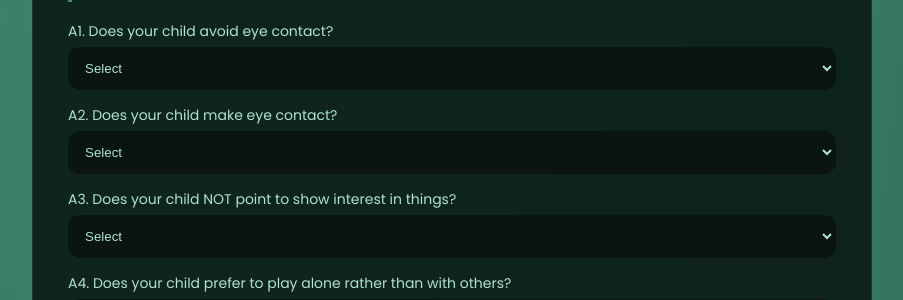
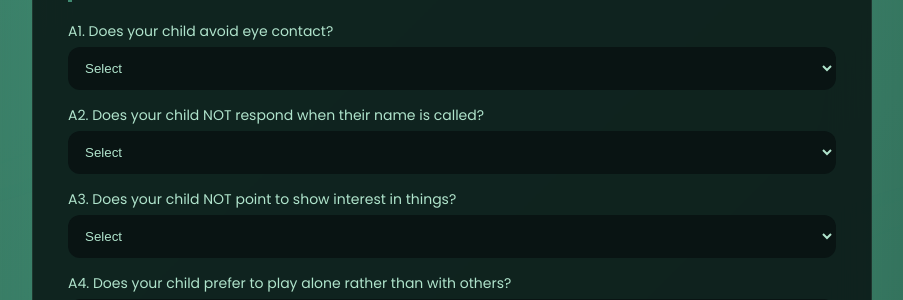
Before and after one commit to Gautamchalotra/Autism-Prediction, a Flask app: page / in a window 1280 px wide; the page is wider, and only the part inside the window is pictured. Shown: the part 206-506 px from the top of that part, without its empty margins (188-1091 px from the left). Run offline with Flask 3, Linux system fonts and the light colour scheme; parts of the project's set-up code (start-up, migrations or seed data) failed here and were passed over.

Commit message:
update project

```diff
--- a/deployment/templates/index.html
+++ b/deployment/templates/index.html
@@ -24,7 +24,9 @@
         </select>
 
         <!-- A2 -->
-        <label>A2. Does your child make eye contact?</label>
+        <label
+          >A2. Does your child NOT respond when their name is called?</label
+        >
         <select name="A2_Score" required>
           <option value="" disabled selected hidden>Select</option>
           <option value="0">No</option>
--- a/templates/index.html
+++ b/templates/index.html
@@ -24,7 +24,9 @@
         </select>
 
         <!-- A2 -->
-        <label>A2. Does your child make eye contact?</label>
+        <label
+          >A2. Does your child NOT respond when their name is called?</label
+        >
         <select name="A2_Score" required>
           <option value="" disabled selected hidden>Select</option>
           <option value="0">No</option>
```
